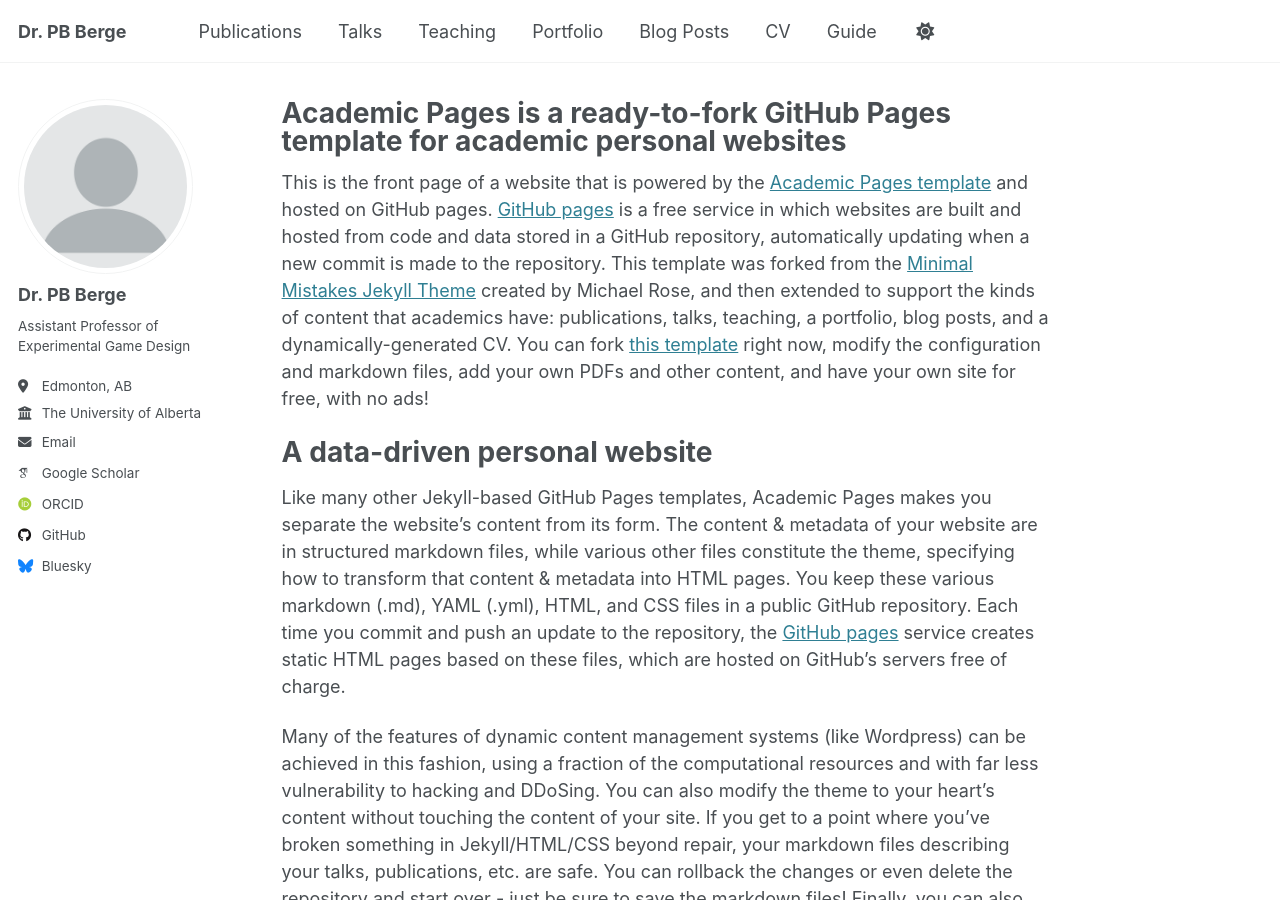
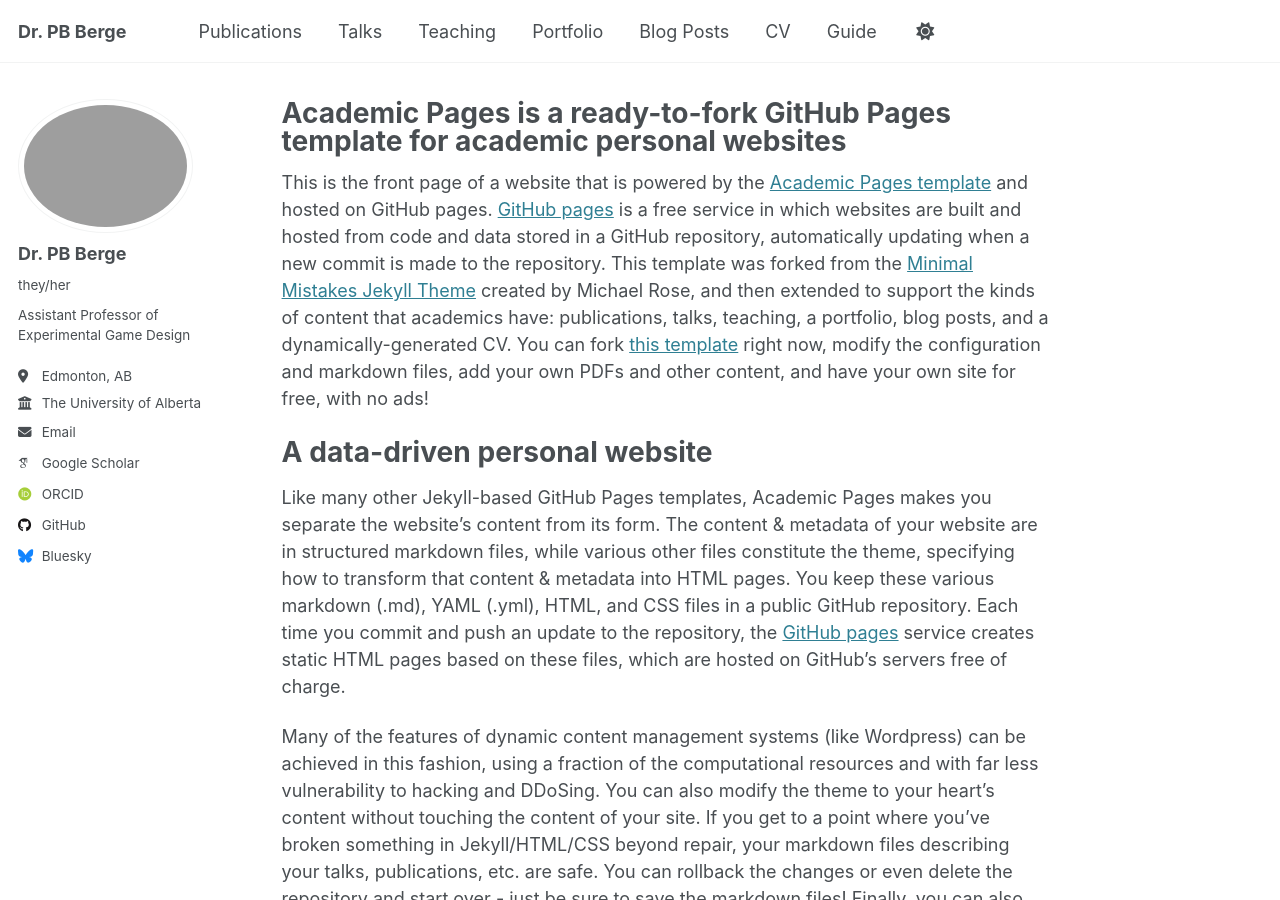
Before and after one commit to pb-berge/me, a Jekyll site: the page built from _pages/about.md, in a window 1280 px wide and 900 px high. Built offline with Jekyll 4.4.1, drawn with Linux system fonts in a browser that asks for light colours; some web fonts are replaced.

Commit message:
Update _config.yml

```diff
--- a/_config.yml
+++ b/_config.yml
@@ -22,9 +22,9 @@ repository               : "academicpages/academicpages.github.io"
 #               Additional customization can be done by editing /_includes/author-profile.html
 author:
   # Biographic information
-  avatar           : "profile.png"
+  avatar           : "images/pb-2024.png"
   name             : "Dr. PB Berge"
-  pronouns         : # "they/her"
+  pronouns         : "they/her"
   bio              : "Assistant Professor of Experimental Game Design"
   location         : "Edmonton, AB"
   employer         : "The University of Alberta"
```
